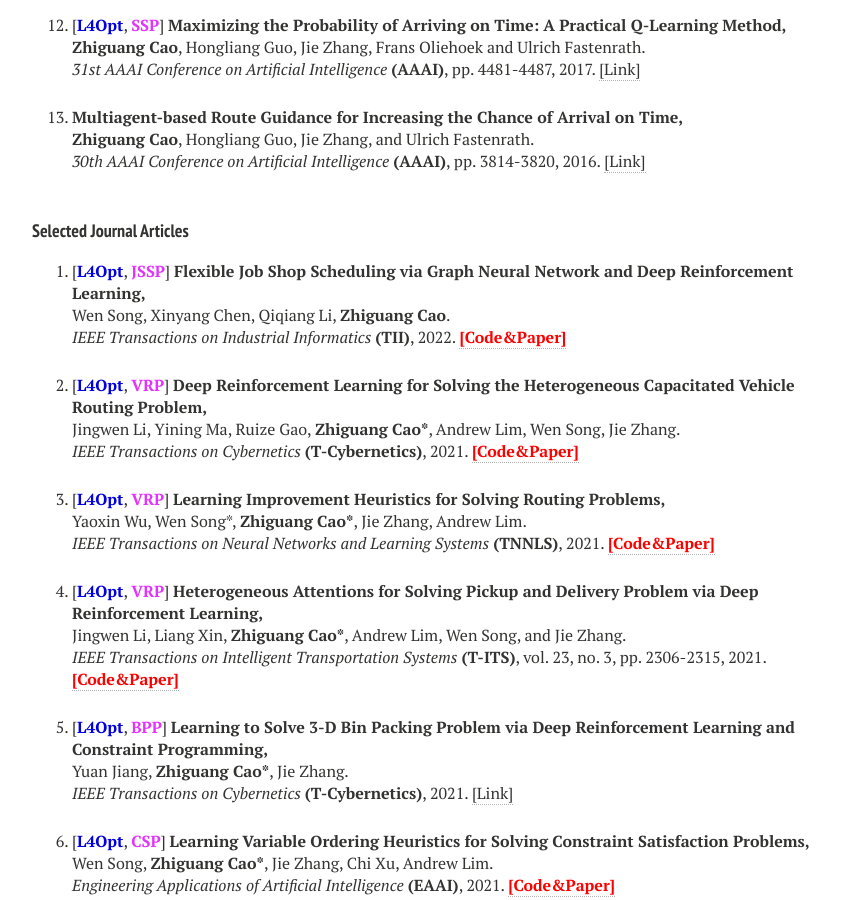
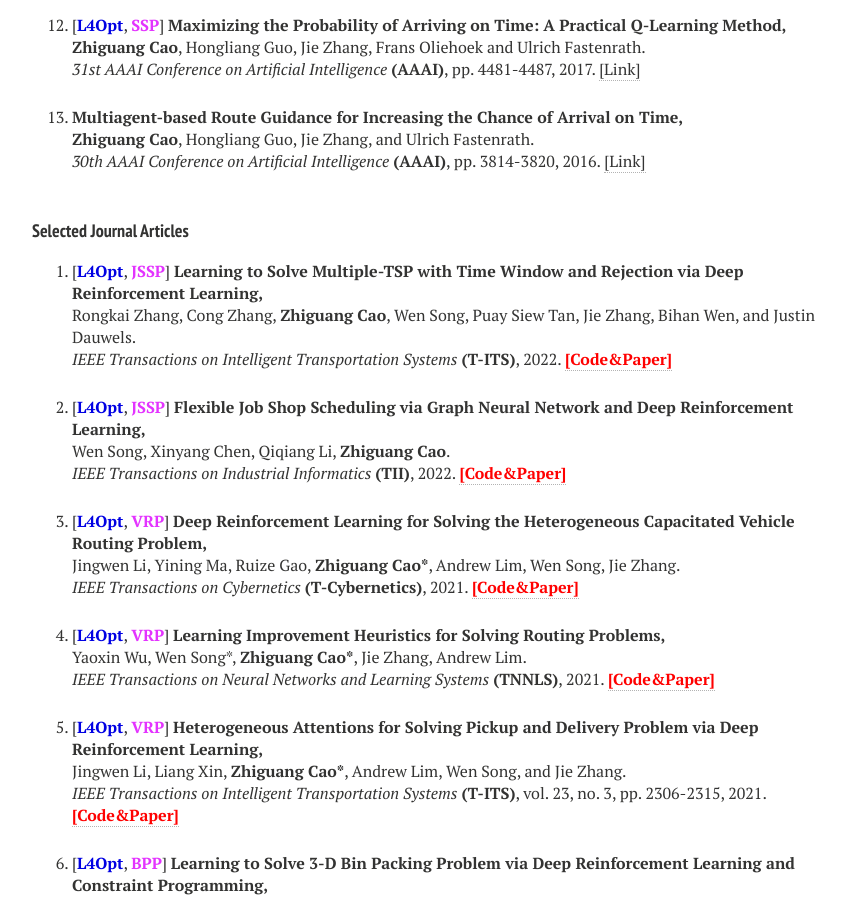
Before and after one commit to zhiguangcaosg/zhiguangcaosg.github.io, a Jekyll site: the page built from publications.md, in a window 1280 px wide and 900 px high, scrolled down 1371 px. Shown: the whole window, without its empty margins (288-1133 px from the left). Built offline with Jekyll 4.4.1, drawn with Linux system fonts in a browser that asks for light colours; nearby versions of some CDN libraries.

Commit message:
Update publications.html

```diff
--- a/_layouts/publications.html
+++ b/_layouts/publications.html
@@ -262,6 +262,14 @@ div.bibtex pre { font-size: 75%; overflow: auto;  width: 100%; padding: 0em 0em;
     <!-- Item: Caelles2016 -->
 <ul style="padding-left:0px;">
 <ol >
+
+<li>
+<p>
+[<font color="#0000E3"><b>L4Opt</b></font>, <font color="#E333FF"><b>JSSP</b></font>] <b>Learning to Solve Multiple-TSP with Time Window and Rejection via Deep Reinforcement Learning,</b>
+<br> Rongkai Zhang, Cong Zhang, <b>Zhiguang Cao</b>, Wen Song, Puay Siew Tan, Jie Zhang, Bihan Wen, and Justin Dauwels.<br>
+<i>IEEE Transactions on Intelligent Transportation Systems</i> <b>(T-ITS)</b>, 2022. <a href="https://github.com/zcaicaros/manager-worker-mtsptwr" target="_blank"> <font color="#FF0000"><b>[Code&Paper]</b> </font></a>
+</p>
+</li>
 
 
 <li>
```
